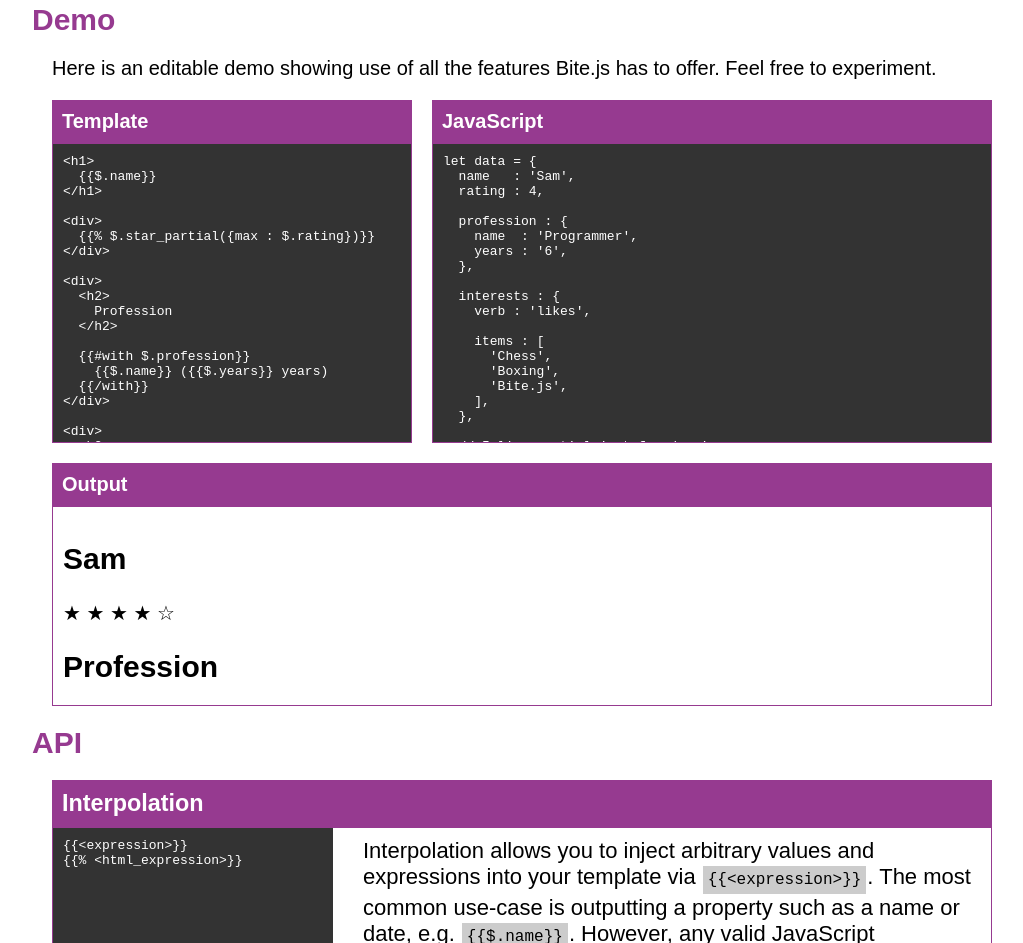
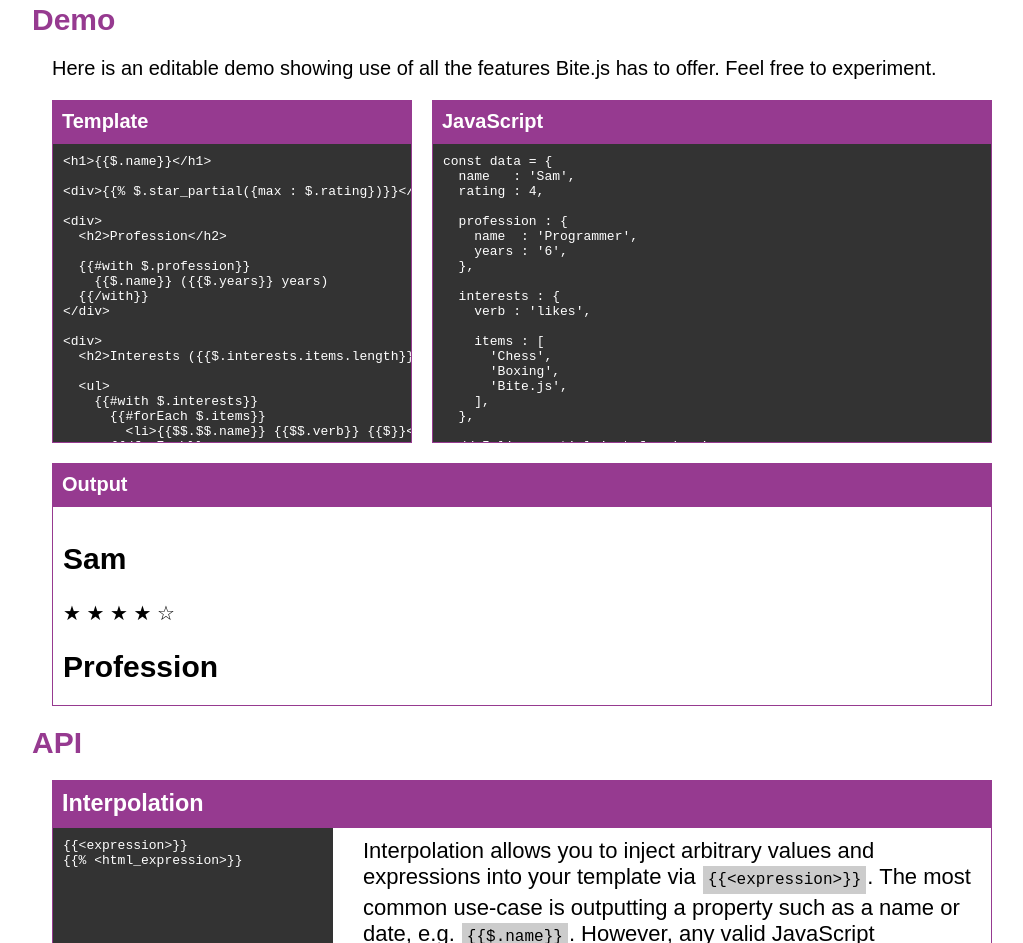
Before and after one commit to Sinova/Bite.js, a plain HTML site: page index.html in a window 1280 px wide. Shown: the part 1167-2110 px from the top of the page, without its empty margins (128-1151 px from the left). Drawn offline with Linux system fonts and the light colour scheme.

Commit message:
Formatting fixes

```diff
--- a/demo.css
+++ b/demo.css
@@ -217,6 +217,11 @@ code {
 	font-weight: bold;
 }
 
+#demo-template,
+#demo-js {
+	white-space: pre;
+}
+
 #demo-output {
 	padding: 0.5rem;
 	height: 10rem;
--- a/index.html
+++ b/index.html
@@ -82,18 +82,12 @@
 					<div class="demo-section demo-template-container">
 						<div class="demo-title">Template</div>
 						<textarea class="code-block" id="demo-template" spellcheck="false">
-							&lt;h1&gt;
-								{{$.name}}
-							&lt;/h1&gt;
+							&lt;h1&gt;{{$.name}}&lt;/h1&gt;
+
+							&lt;div&gt;{{% $.star_partial({max : $.rating})}}&lt;/div&gt;
 
 							&lt;div&gt;
-								{{% $.star_partial({max : $.rating})}}
-							&lt;/div&gt;
-
-							&lt;div&gt;
-								&lt;h2&gt;
-									Profession
-								&lt;/h2&gt;
+								&lt;h2&gt;Profession&lt;/h2&gt;
 
 								{{#with $.profession}}
 									{{$.name}} ({{$.years}} years)
@@ -101,16 +95,12 @@
 							&lt;/div&gt;
 
 							&lt;div&gt;
-								&lt;h2&gt;
-									Interests ({{$.interests.items.length}})
-								&lt;/h2&gt;
+								&lt;h2&gt;Interests ({{$.interests.items.length}})&lt;/h2&gt;
 
 								&lt;ul&gt;
 									{{#with $.interests}}
 										{{#forEach $.items}}
-											&lt;li&gt;
-												{{$$.$$.name}} {{$$.verb}} {{$}}
-											&lt;/li&gt;
+											&lt;li&gt;{{$$.$$.name}} {{$$.verb}} {{$}}&lt;/li&gt;
 										{{/forEach}}
 									{{/with}}
 								&lt;/ul&gt;
@@ -121,7 +111,7 @@
 					<div class="demo-section demo-js-container">
 						<div class="demo-title">JavaScript</div>
 						<textarea class="code-block" id="demo-js" spellcheck="false">
-							let data = {
+							const data = {
 								name   : 'Sam',
 								rating : 4,
 
@@ -152,9 +142,9 @@
 								`),
 							};
 
-							let output_div      = document.getElementById('demo-output');
-							let template_string = document.getElementById('demo-template').value;
-							let template        = Bite(template_string);
+							const output_div      = document.getElementById('demo-output');
+							const template_string = document.getElementById('demo-template').value;
+							const template        = Bite(template_string);
 
 							output_div.innerHTML = template(data);
 						</textarea>
```
